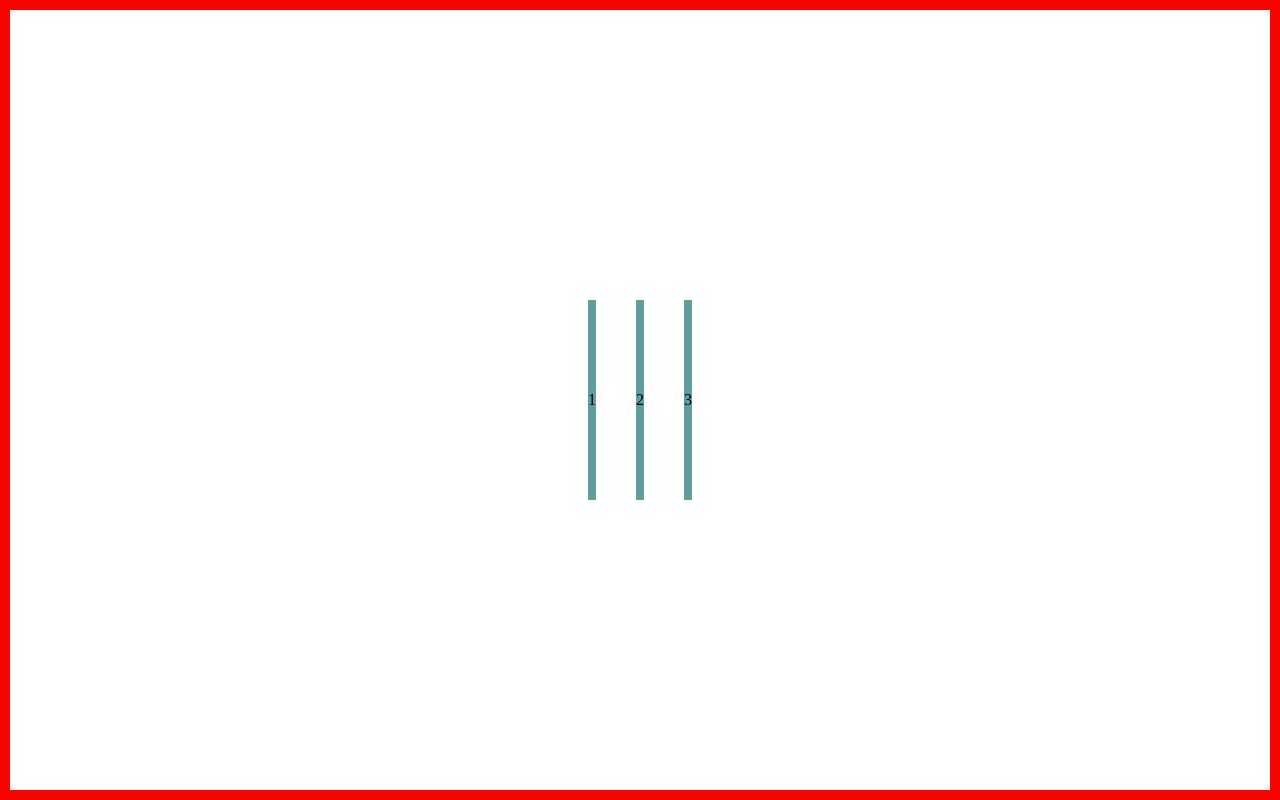
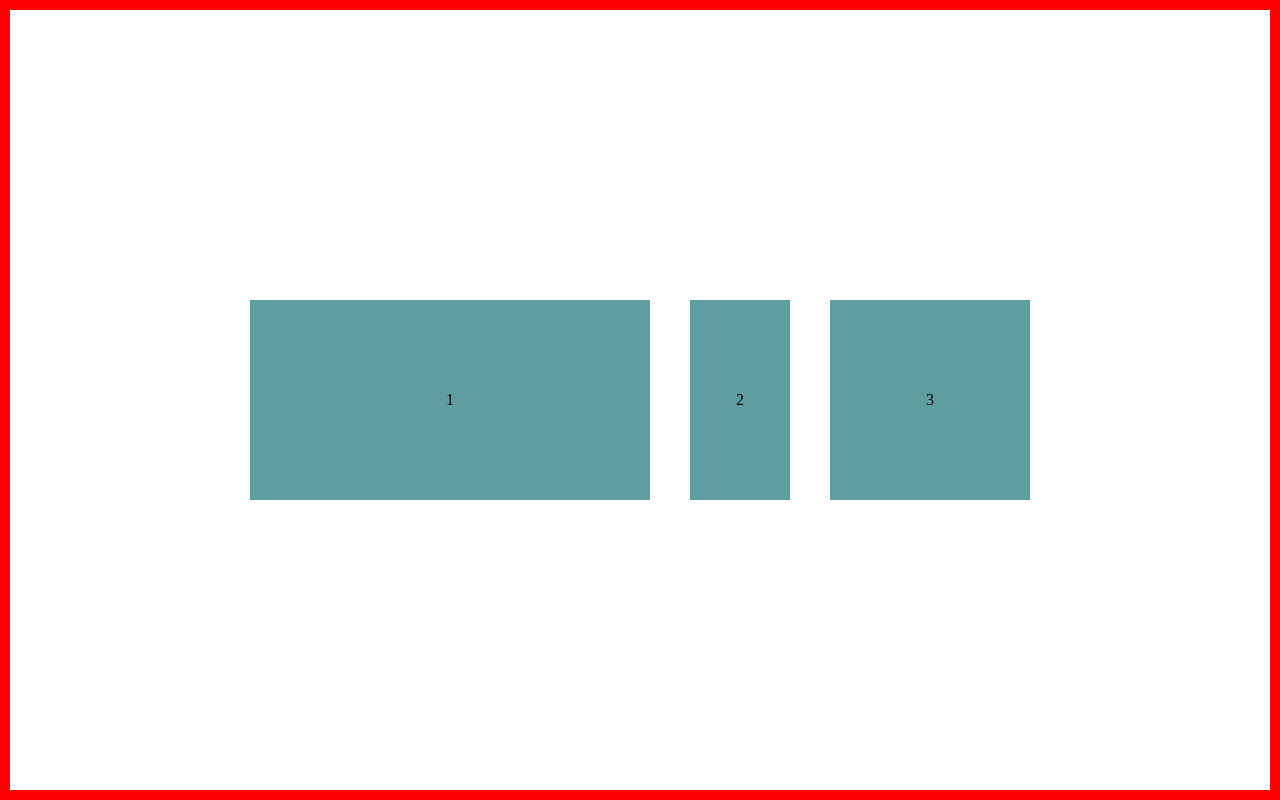
Before and after one commit to ainhoabh/flexbox-course, a plain HTML site: page flex-basis.html in a window 1280 px wide. Drawn offline with Linux system fonts and the light colour scheme.

Commit message:
Update flex-basis.html.

```diff
--- a/flex-basis.html
+++ b/flex-basis.html
@@ -37,15 +37,21 @@
         }
 
         .block1 {
+            flex-basis: 400px;
+            flex-shrink: 2;
 
         }
 
         .block2 {
+            flex-basis: 100px;
+            flex-shrink: 1;
 
         }
 
+
         .block3 {
-
+            flex-basis: 200px;
+            flex-shrink: 1;
         }
     </style>
 </head>
```
